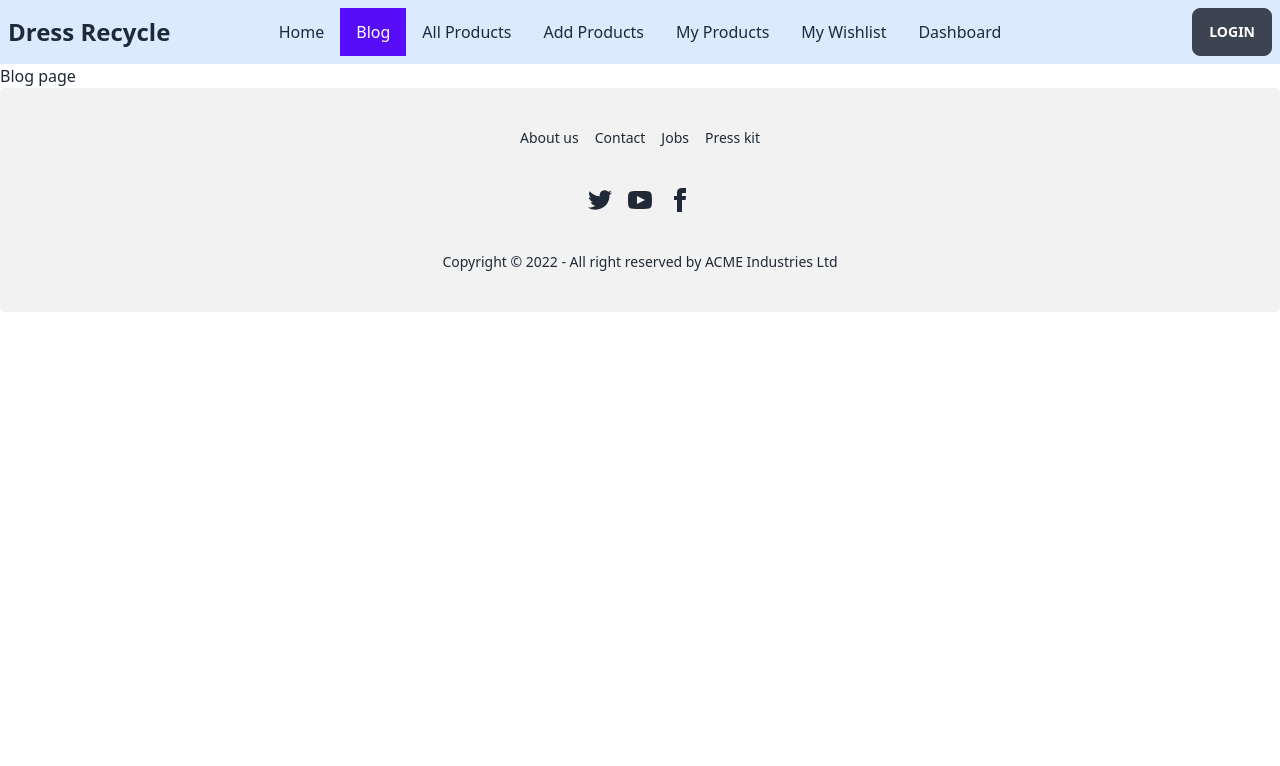
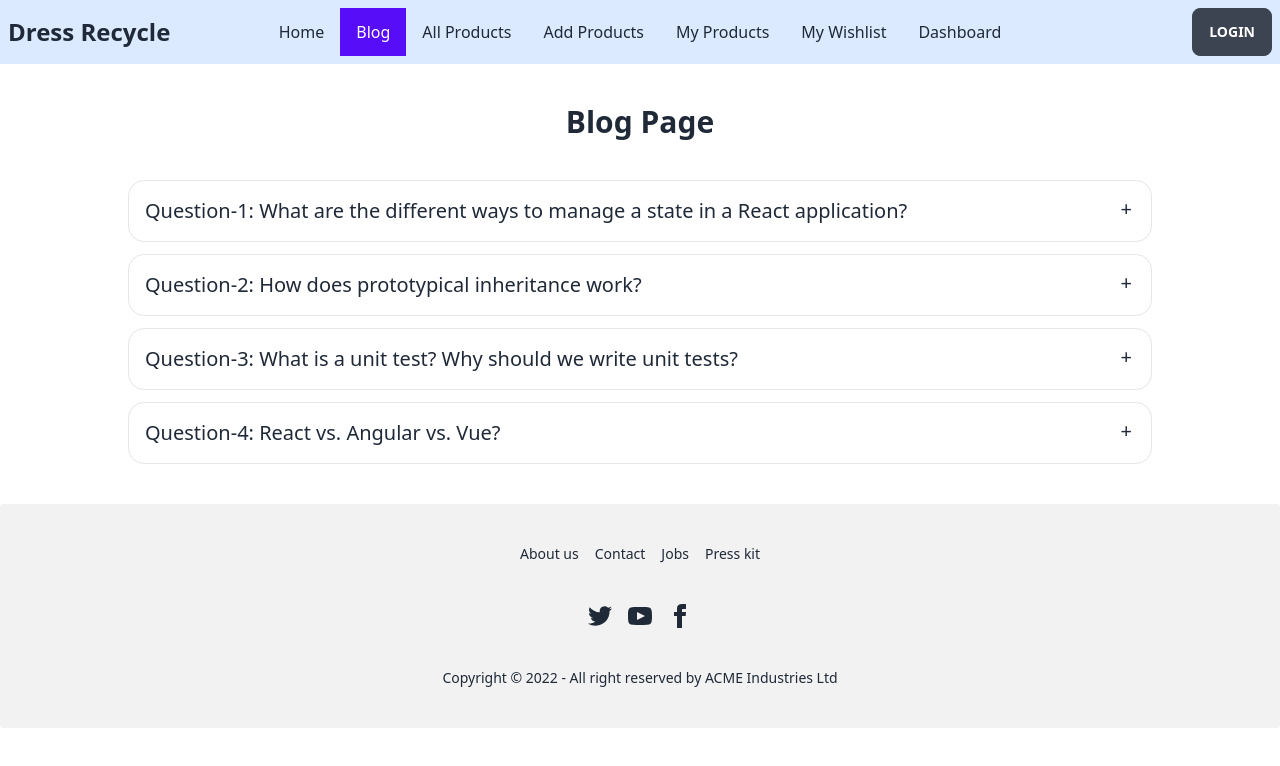
Before and after one commit to md-shamim-sarker/dress-recycle-client, a React (Create React App) app: page /blog in a window 1280 px wide. Shown: the top 766 px of the page. Built offline with nearby package versions, Linux system fonts and the light colour scheme; the HTML template or start-up script is replaced by a standard one.

Commit message:
design and develop blog page

```diff
--- a/package.json
+++ b/package.json
@@ -1,5 +1,6 @@
 {
   "name": "dress-recycle-client",
+  "author": "Md. Shamim Sarker",
   "version": "0.1.0",
   "private": true,
   "dependencies": {
--- /dev/null
+++ b/public/blog.json
@@ -0,0 +1,22 @@
+[
+    {
+        "id": 1,
+        "question": "What are the different ways to manage a state in a React application?",
+        "answer": "Lorem ipsum dolor sit amet consectetur adipisicing elit. Sit voluptatem beatae doloremque dolor. Quidem optio incidunt veniam, reiciendis, dolore modi ullam laborum repellendus cupiditate ea, molestiae quo possimus accusantium aspernatur aut. Quam non reprehenderit hic dolor quasi adipisci? Consectetur porro maiores voluptate officiis, incidunt provident unde magnam laudantium obcaecati aperiam voluptatem sit blanditiis sint adipisci at atque sequi similique doloremque magni asperiores dolores quia suscipit. Maiores excepturi delectus accusamus vitae porro magnam, laborum ullam ipsum dolore nemo veniam reprehenderit voluptatum odio voluptas deserunt dolorem fuga? Magnam distinctio architecto voluptas? Cumque quas, incidunt voluptate totam assumenda similique? Et id doloribus architecto!"
+    },
+    {
+        "id": 2,
+        "question": "How does prototypical inheritance work?",
+        "answer": "Lorem ipsum dolor sit amet consectetur adipisicing elit. Sit voluptatem beatae doloremque dolor. Quidem optio incidunt veniam, reiciendis, dolore modi ullam laborum repellendus cupiditate ea, molestiae quo possimus accusantium aspernatur aut. Quam non reprehenderit hic dolor quasi adipisci? Consectetur porro maiores voluptate officiis, incidunt provident unde magnam laudantium obcaecati aperiam voluptatem sit blanditiis sint adipisci at atque sequi similique doloremque magni asperiores dolores quia suscipit. Maiores excepturi delectus accusamus vitae porro magnam, laborum ullam ipsum dolore nemo veniam reprehenderit voluptatum odio voluptas deserunt dolorem fuga? Magnam distinctio architecto voluptas? Cumque quas, incidunt voluptate totam assumenda similique? Et id doloribus architecto!"
+    },
+    {
+        "id": 3,
+        "question": "What is a unit test? Why should we write unit tests?",
+        "answer": "Lorem ipsum dolor sit amet consectetur adipisicing elit. Sit voluptatem beatae doloremque dolor. Quidem optio incidunt veniam, reiciendis, dolore modi ullam laborum repellendus cupiditate ea, molestiae quo possimus accusantium aspernatur aut. Quam non reprehenderit hic dolor quasi adipisci? Consectetur porro maiores voluptate officiis, incidunt provident unde magnam laudantium obcaecati aperiam voluptatem sit blanditiis sint adipisci at atque sequi similique doloremque magni asperiores dolores quia suscipit. Maiores excepturi delectus accusamus vitae porro magnam, laborum ullam ipsum dolore nemo veniam reprehenderit voluptatum odio voluptas deserunt dolorem fuga? Magnam distinctio architecto voluptas? Cumque quas, incidunt voluptate totam assumenda similique? Et id doloribus architecto!"
+    },
+    {
+        "id": 4,
+        "question": "React vs. Angular vs. Vue?",
+        "answer": "Lorem ipsum dolor sit amet consectetur adipisicing elit. Sit voluptatem beatae doloremque dolor. Quidem optio incidunt veniam, reiciendis, dolore modi ullam laborum repellendus cupiditate ea, molestiae quo possimus accusantium aspernatur aut. Quam non reprehenderit hic dolor quasi adipisci? Consectetur porro maiores voluptate officiis, incidunt provident unde magnam laudantium obcaecati aperiam voluptatem sit blanditiis sint adipisci at atque sequi similique doloremque magni asperiores dolores quia suscipit. Maiores excepturi delectus accusamus vitae porro magnam, laborum ullam ipsum dolore nemo veniam reprehenderit voluptatum odio voluptas deserunt dolorem fuga? Magnam distinctio architecto voluptas? Cumque quas, incidunt voluptate totam assumenda similique? Et id doloribus architecto!"
+    }
+]
--- a/src/pages/Blog/Blog.js
+++ b/src/pages/Blog/Blog.js
@@ -1,10 +1,34 @@
-import React from 'react';
+import React, {useEffect, useState} from 'react';
 
 const Blog = () => {
+    const [questions, setQuestions] = useState([]);
+
+    useEffect(() => {
+        fetch('blog.json')
+            .then(res => res.json())
+            .then(data => setQuestions(data))
+            .catch(err => console.log(err));
+    }, []);
+
     return (
-        <div>
-            Blog page
-        </div>
+        <>
+            <h2 className='text-3xl font-bold text-center my-10'>Blog Page</h2>
+            <div className='w-11/12 lg:w-4/5 mx-auto flex flex-col gap-y-3 mb-10'>
+                {
+                    questions.map(question =>
+                        <div key={question.id} tabindex={0} className="collapse collapse-plus border border-base-300 bg-base-100 rounded-box">
+                            <div className="collapse-title text-xl font-medium">
+                                Question-{question.id}: {question.question}
+                            </div>
+                            <div className="collapse-content">
+                                <p>
+                                    Answer-{question.id}: {question.answer}
+                                </p>
+                            </div>
+                        </div>)
+                }
+            </div>
+        </>
     );
 };
 
```
